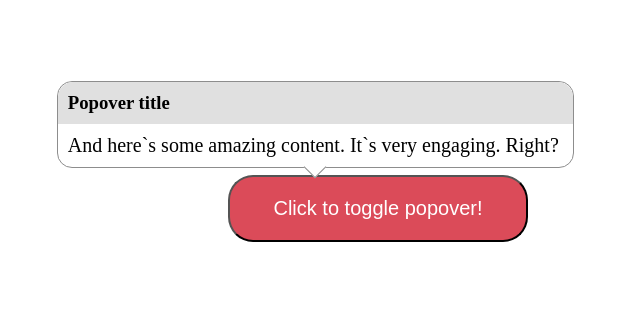
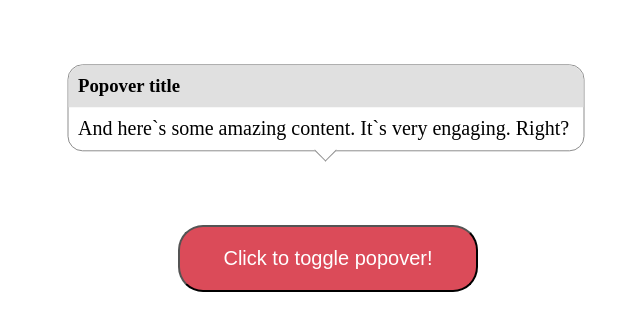
Before and after one commit to IlyaDyakonov/HTML_forms, a website built with webpack: page src/index.html in a window 1280 px wide. Both pictures are taken after a click on the button "Click to toggle popover!". Shown: the whole page, without its empty margins (212-852 px from the left). Built offline with nearby package versions, Linux system fonts and the light colour scheme.

Commit message:
fourth commit

```diff
--- a/src/css/style.css
+++ b/src/css/style.css
@@ -1,6 +1,6 @@
 .origin {
-    height: 50vh;
-    width: 50vh;
+    height: 500px;
+    width: 500px;
     margin: 0 auto;
     display: flex;
     align-items: center;
@@ -21,6 +21,9 @@
 }
 
 .tooltip {
+    top: 20%;
+    left: 42%;
+    transform: translate(-50%, -110%);
     position: absolute;
     color: black;
     border: 1px solid #8d8d8d;
--- a/src/js/tooltip.js
+++ b/src/js/tooltip.js
@@ -28,7 +28,7 @@ export default class Tooltip {
         });
 
         // ниже идёт расположение тултипа
-        const { top, width, height, right } = button.getBoundingClientRect();
+        // const { top, width, height, right } = button.getBoundingClientRect();
 
         // const tooltipHeight= this.tooltipElem.offsetHeight;
         // const tooltipWidth = this.tooltipElem.offsetWidth;
@@ -38,10 +38,10 @@ export default class Tooltip {
 
         // Располагаем тултип по горизонтали по центру кнопки
         // this.tooltipElem.style.left = `${buttonCenterY - tooltipHeight / 2}px`;
-        this.tooltipElem.style.left = `21%`;
+        // this.tooltipElem.style.left = `21%`;
         // Располагаем тултип по вертикали по центру кнопки
         // this.tooltipElem.style.bottom = `${buttonCenterX + tooltipWidth / 2 - 35}px`;
-        this.tooltipElem.style.bottom = `79%`;
+        // this.tooltipElem.style.bottom = `79%`;
     }
 
     showTooltip() {
```
